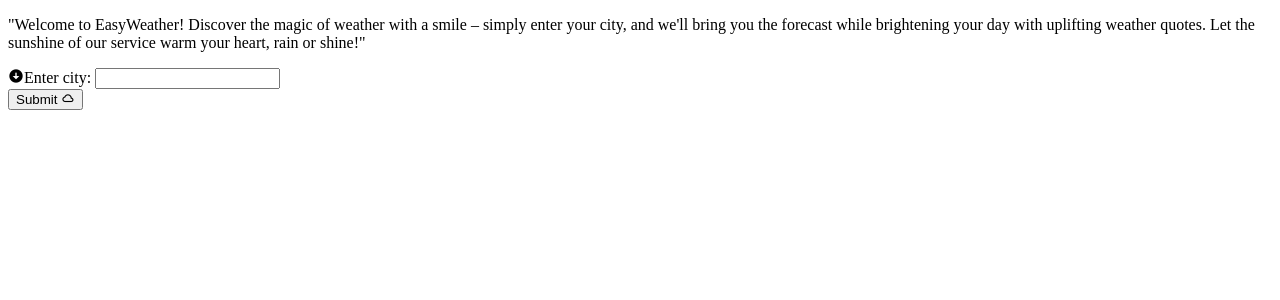
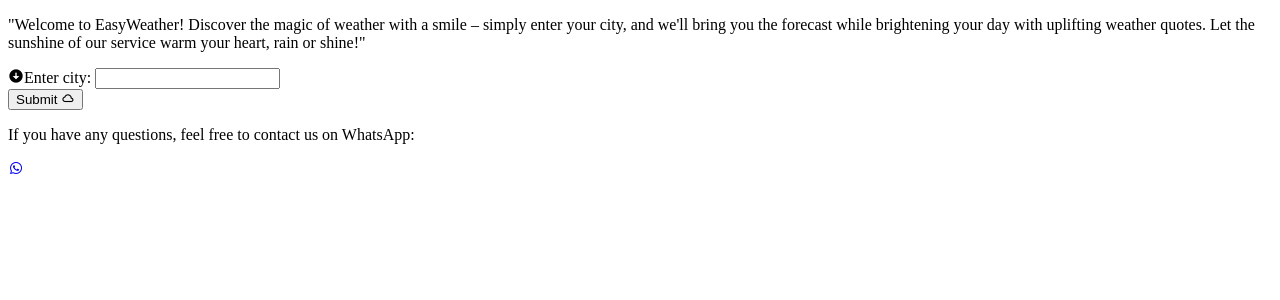
Before and after one commit to SandorGyorfi/EasyWeather, a Flask app: template templates/index.html in a window 1280 px wide. Shown: the part 27-327 px from the top of the page. Run offline with Flask 3, Linux system fonts and the light colour scheme; the template is opened without the code that fills it, so the values that code supplies are empty.

Commit message:
Html update
Contact section added using jinja

```diff
--- a/templates/index.html
+++ b/templates/index.html
@@ -39,6 +39,12 @@
         </div>
         {% endif %}
       </div>
+      <div class="contact">
+        <p>If you have any questions, feel free to contact us on WhatsApp:</p>
+        <a href="https://wa.me/{{ whatsapp_number }}" target="_blank">
+            <i class='bx bxl-whatsapp whatsapp-icon'></i>
+        </a>
+    </div>
     </div>
   </body>
 </html>
```
